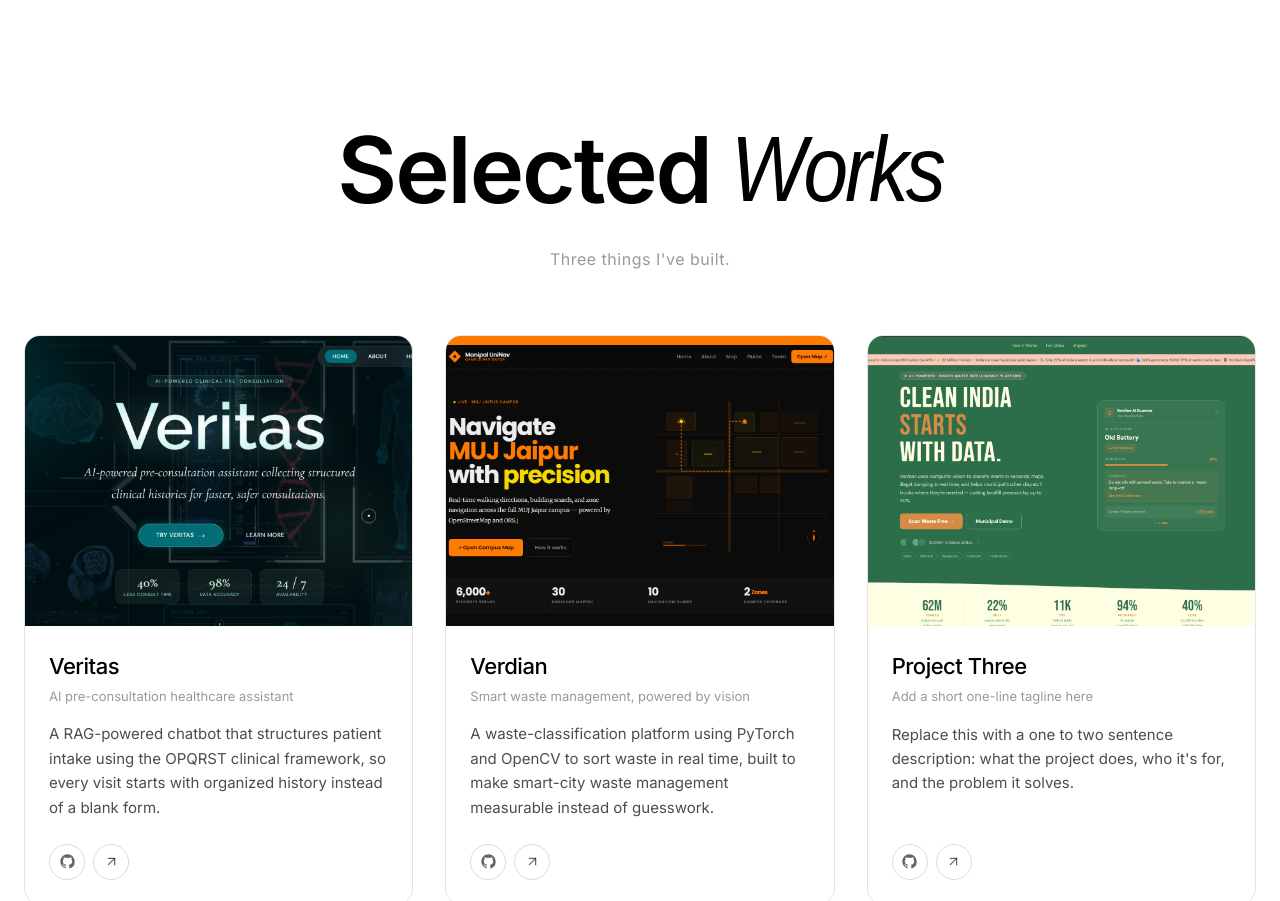
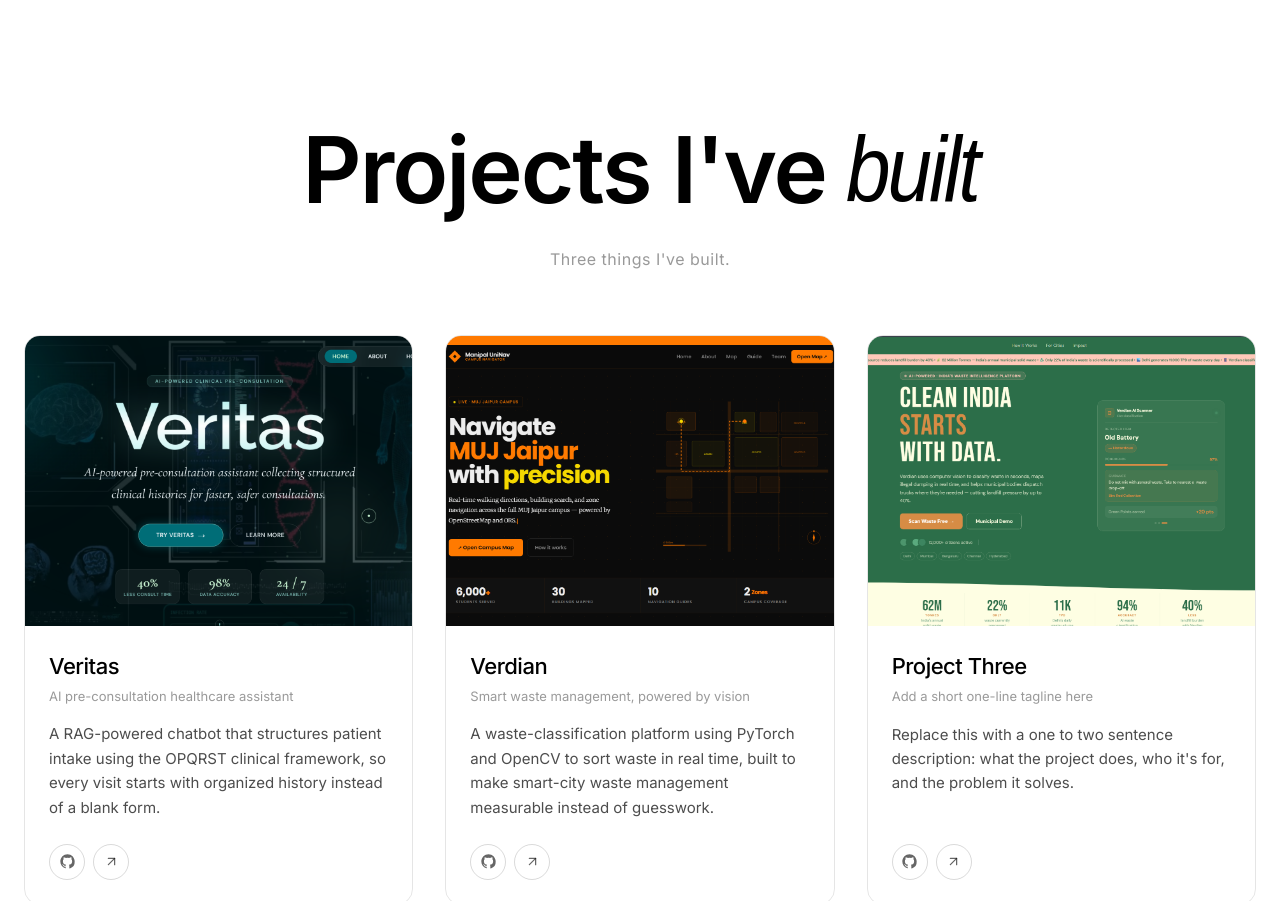
Before and after one commit to Bhargavi-Chaudhary-803/bhargavi-chaudhary-pf, a Next.js app: page / in a window 1280 px wide. Shown: the part 3248-4149 px from the top of the page. Built offline with nearby package versions, Linux system fonts and the light colour scheme; a web font is replaced by a local one.

Commit message:
Jul 4, 2026, 9:44 PM

```diff
--- a/src/components/Projects.jsx
+++ b/src/components/Projects.jsx
@@ -158,10 +158,10 @@ export default function Projects() {
         {/* Header — mirrors the About section's type pairing */}
         <div className="flex justify-center items-baseline gap-5">
           <span className="font-inter text-[72px] md:text-[92px] font-semibold tracking-[-2px] text-black">
-            Selected
+            Projects I've
           </span>
           <span className="font-noto text-[64px] md:text-[80px] font-light italic leading-none tracking-[-3px] scale-y-[1.15] origin-bottom inline-block text-black">
-            Works
+            built
           </span>
         </div>
         <div className="flex justify-center mt-2 mb-16">
```
